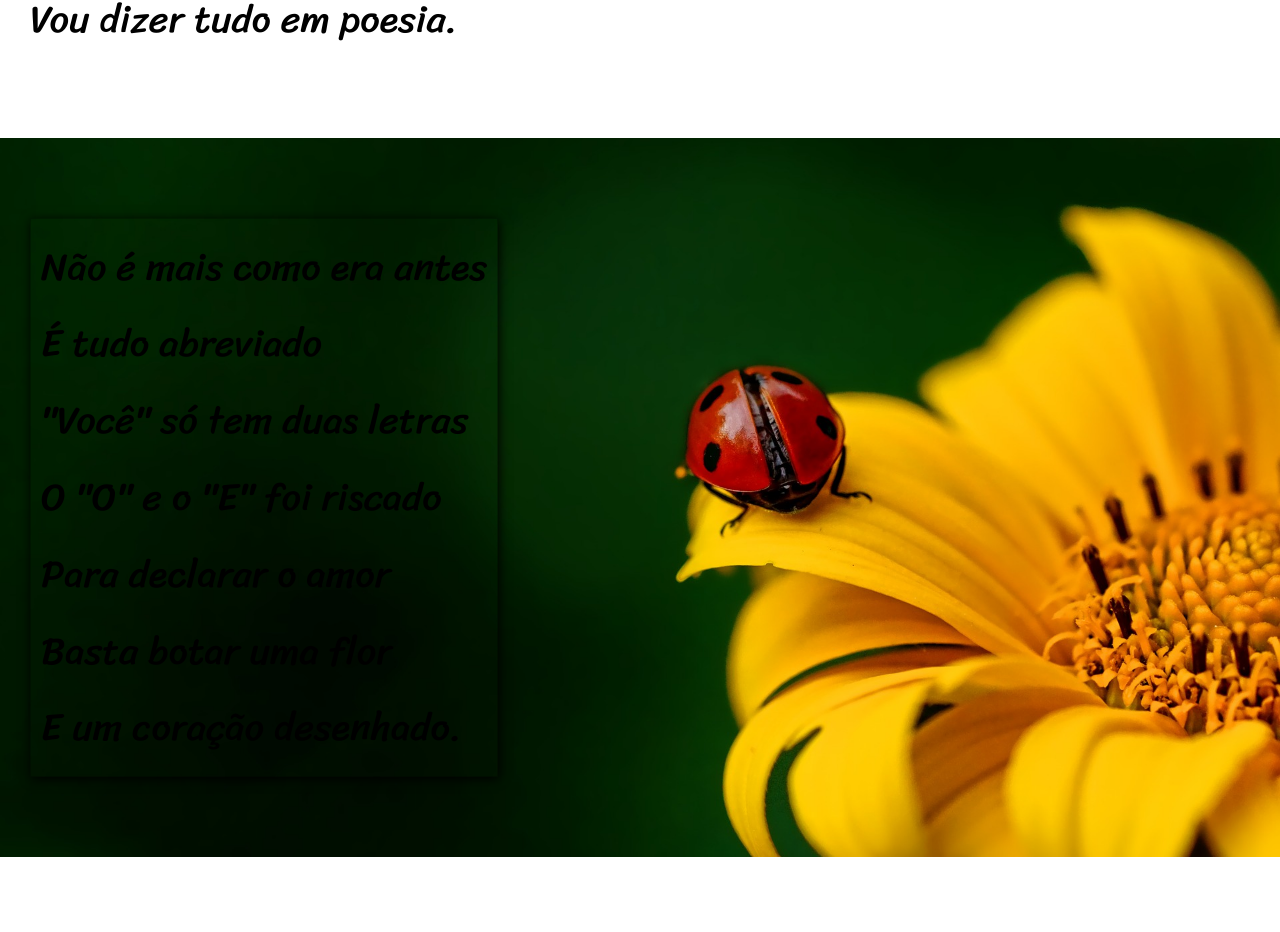
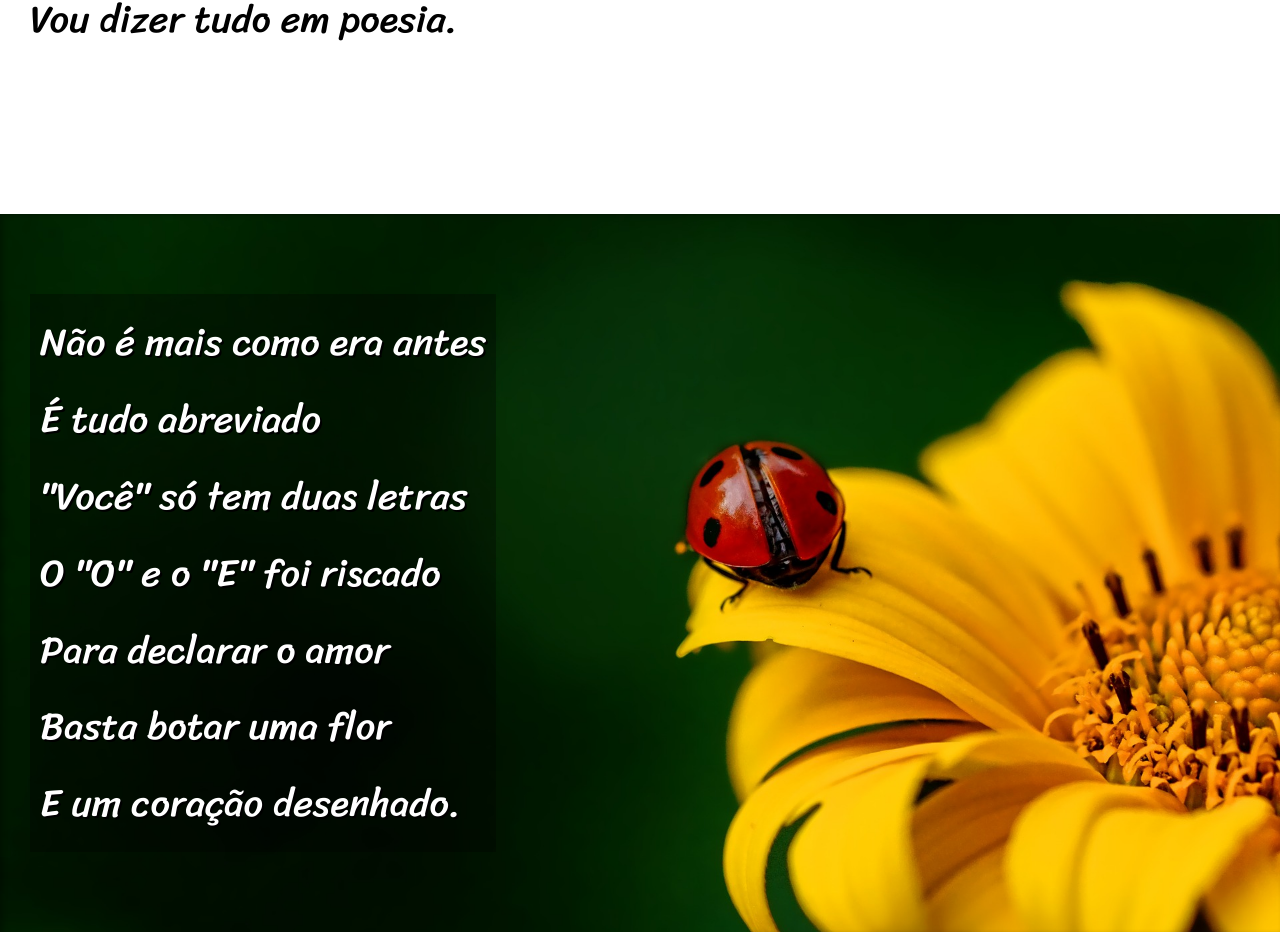
Before and after one commit to LoboMurilo/html, a plain HTML site: page desafios/ex012/index.html in a window 1280 px wide. Shown: the part 820-1752 px from the top of the page. Drawn offline with Linux system fonts and the light colour scheme.

Commit message:
finalizado projeto cordel

```diff
--- a/desafios/ex012/estilo/style.css
+++ b/desafios/ex012/estilo/style.css
@@ -58,6 +58,10 @@ section{
     font-size: 3vw;
 }
 
+section > p{
+    padding-bottom: 2em;
+}
+
 section.normal{
     background-color: white;
     color: black;
@@ -66,32 +70,27 @@ section.normal{
 section.imagem{
     background-color: rgb(54, 52, 52);
     color: white;
+    background-position: right center;
+    background-size:cover;
+    background-attachment: fixed;
+    box-shadow: inset 3px 2px 5px rgba(0, 0, 0, 0.281);
 }
 
 section.imagem p{
-    background-color: rgba(0, 0, 0, 0.404);
+    background-color: rgba(0, 0, 0, 0.322);
     display: inline-block;
     padding: 10px;
+    text-shadow: 2px 2px 0px black;
 }
 
 /* modificado */
-section.imagem-primeira{
+section#img01{
     background-image: url('../imagens/background001.jpg');
-    background-position: right center;
-    background-repeat: no-repeat;
-    background-size:cover;
 }
 
-/* modificado */
-section.imagem-primeira p{
-    border: 1px solid rgba(0, 0, 0, 0.247);
-    display: inline-block;
-    padding: 10px;
-    box-shadow: 1px 2px 10px 0px;
+section#img02{
+    background-image: url('../imagens/background002.jpg');
 }
-
-
-
 
 footer{
     background-color: black;
--- a/desafios/ex012/index.html
+++ b/desafios/ex012/index.html
@@ -29,7 +29,7 @@
     </section>
 
 
-    <section class="imagem-primeira">
+    <section class="imagem" id="img01">
         <p>
             Não é mais como era antes <br>
             É tudo abreviado <br>
@@ -63,7 +63,7 @@
         </p>
     </section>
 
-    <section class="imagem segunda">
+    <section class="imagem" id="img02">
         <p>
             Tenho saudade das cartas <br>
             Escritas com a própria mão <br>
```
